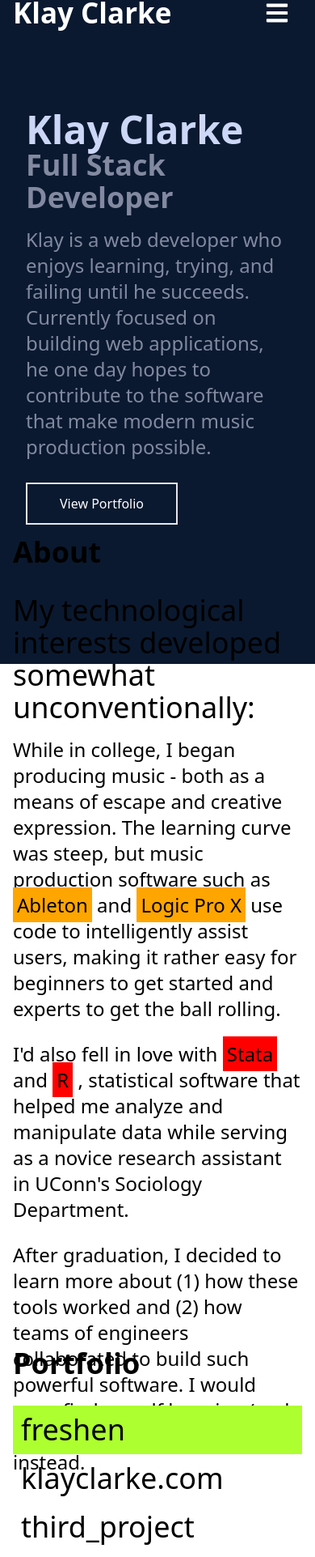
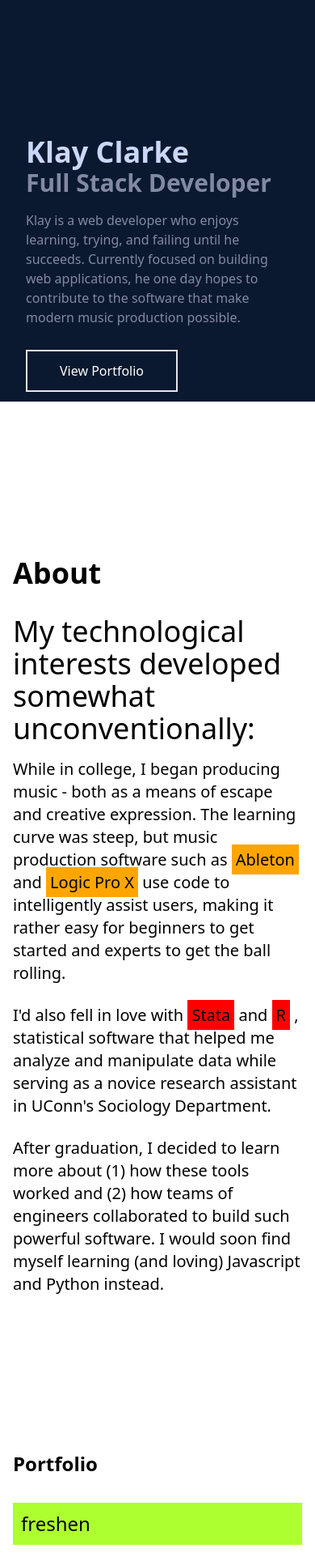
Before and after one commit to KlayClarke/personal_website, a React (Create React App) app: page / in a window 390 px wide. Shown: the part 24-1947 px from the top of the page at 81% size. Built offline with nearby package versions, Linux system fonts and the light colour scheme.

Commit message:
on small screens, decrease font sizes and add padding top to section components (an attempt to prevent content from overlapping on small screens - not sure why that even occurs but I am having trouble remedying it)

```diff
--- a/src/components/About.jsx
+++ b/src/components/About.jsx
@@ -1,6 +1,9 @@
 export default function About() {
   return (
-    <div name="about" className="w-full h-screen bg-white text-black">
+    <div
+      name="about"
+      className="relative w-full md:h-screen pt-48 md:pt-0  bg-white text-black"
+    >
       <div className="flex flex-col justify-center items-center w-full h-full">
         <div className="max-w-[1000px] w-full px-4 grid grid-cols-2 gap-4">
           <div className="pb-8">
@@ -15,7 +18,7 @@ export default function About() {
             </p>
           </div>
           <div>
-            <p className="text-2xl">
+            <p className="text-xl md:text-2xl">
               While in college, I began producing music - both as a means of
               escape and creative expression. The learning curve was steep, but
               music production software such as{" "}
@@ -38,7 +41,7 @@ export default function About() {
               beginners to get started and experts to get the ball rolling.
             </p>
             <br />
-            <p className="text-2xl">
+            <p className="text-xl md:text-2xl">
               I'd also fell in love with{" "}
               <a
                 href="https://www.stata.com/"
@@ -60,7 +63,7 @@ export default function About() {
               Department.
             </p>
             <br />
-            <p className="text-2xl">
+            <p className="text-xl md:text-2xl">
               After graduation, I decided to learn more about (1) how these
               tools worked and (2) how teams of engineers collaborated to build
               such powerful software. I would soon find myself learning (and
--- a/src/components/Home.jsx
+++ b/src/components/Home.jsx
@@ -2,16 +2,19 @@ import { Link } from "react-scroll";
 
 export default function Home() {
   return (
-    <div name="home" className="w-full h-screen bg-[#0a192f]">
+    <div
+      name="home"
+      className="relative w-full md:h-screen pt-48 md:pt-0n bg-[#0a192f]"
+    >
       {/* Container */}
       <div className="max-w-[1000px] mx-auto px-8 flex flex-col justify-center h-full">
-        <h1 className="text-5xl sm:text-7xl font-bold text-[#ccd6f6]">
+        <h1 className="text-4xl md:text-7xl font-bold text-[#ccd6f6]">
           Klay Clarke
         </h1>
-        <h2 className="text-4xl sm:text-7xl font-bold text-[#8289a0]">
+        <h2 className="text-3xl md:text-7xl font-bold text-[#8289a0]">
           Full Stack Developer
         </h2>
-        <p className="text-2xl text-[#8289a0] py-4 max-w-[750px]">
+        <p className="text-1xl text-[#8289a0] py-4 max-w-[750px]">
           Klay is a web developer who enjoys learning, trying, and failing until
           he succeeds. Currently focused on building web applications, he one
           day hopes to contribute to the software that make modern music
--- a/src/components/Portfolio.jsx
+++ b/src/components/Portfolio.jsx
@@ -9,11 +9,13 @@ export default function Portfolio() {
   };
 
   return (
-    <div name="portfolio" className="w-full h-screen">
+    <div name="portfolio" className="relative w-full md:h-screen pt-48 md:pt-0">
       <div className="flex flex-col justify-center items-center w-full h-full">
         <div className="max-w-[1000px] w-full px-4 grid grid-cols-2 gap-4">
           <div className="pb-8">
-            <p className="text-4xl items-end font-bold inline">Portfolio</p>
+            <p className="text-2xl md:text-4xl items-end font-bold inline">
+              Portfolio
+            </p>
           </div>
           <div></div>
         </div>
@@ -21,7 +23,7 @@ export default function Portfolio() {
           <div>
             <p
               id="freshen"
-              className={`project-toggle text-4xl cursor-pointer hover:underline ${
+              className={`project-toggle text-2xl md:text-4xl cursor-pointer hover:underline ${
                 currentProjectActive == "freshen" ? "active" : ""
               }`}
               onClick={handleClick}
@@ -30,7 +32,7 @@ export default function Portfolio() {
             </p>
             <p
               id="second_project"
-              className={`project-toggle text-4xl cursor-pointer hover:underline ${
+              className={`project-toggle text-2xl md:text-4xl cursor-pointer hover:underline ${
                 currentProjectActive == "second_project" ? "active" : ""
               }`}
               onClick={handleClick}
@@ -39,7 +41,7 @@ export default function Portfolio() {
             </p>
             <p
               id="third_project"
-              className={`project-toggle text-4xl cursor-pointer hover:underline ${
+              className={`project-toggle text-2xl md:text-4xl cursor-pointer hover:underline ${
                 currentProjectActive == "third_project" ? "active" : ""
               }`}
               onClick={handleClick}
@@ -48,7 +50,7 @@ export default function Portfolio() {
             </p>
             <p
               id="fourth_project"
-              className={`project-toggle text-4xl cursor-pointer hover:underline ${
+              className={`project-toggle text-2xl md:text-4xl cursor-pointer hover:underline ${
                 currentProjectActive == "fourth_project" ? "active" : ""
               }`}
               onClick={handleClick}
@@ -61,14 +63,16 @@ export default function Portfolio() {
           >
             <img src={freshenImage} alt="" className="h-[250px]" />
             <br />
-            <p className="text-2xl">
+            <p className="text-xl md:text-2xl">
               "freshen" is a Yelp-like assistant that helps users find reputable
               and trustworthy hairstylists across the tri-state area. Users who
               own hair salons and barbershops can also add their own shop to our
               database, making it available to others.
             </p>
             <br />
-            <p className="text-2xl">Created using MongoDB, Express, Heroku</p>
+            <p className="text-xl md:text-2xl">
+              Created using MongoDB, Express, Heroku
+            </p>
             <br />
             <div className="flex">
               <a
@@ -96,13 +100,13 @@ export default function Portfolio() {
           >
             <img src={personalWebsiteImage} alt="" className="h-[250px]" />
             <br />
-            <p className="text-2xl">
+            <p className="text-xl md:text-2xl">
               "klayclarke.com" is meant to be both a portfolio and personal
               website. This site allowed me to gain comfortability using a CSS
               framework, while also strengthening my ability to work with React.
             </p>
             <br />
-            <p className="text-2xl">
+            <p className="text-xl md:text-2xl">
               Created using React, Tailwind CSS, Vercel
             </p>
             <br />
@@ -121,14 +125,14 @@ export default function Portfolio() {
               currentProjectActive != "third_project" ? "hidden" : "active"
             }
           >
-            <p className="text-2xl">third_project coming soon</p>
+            <p className="text-xl md:text-2xl">third_project coming soon</p>
           </div>
           <div
             className={
               currentProjectActive != "fourth_project" ? "hidden" : "active"
             }
           >
-            <p className="text-2xl">fourth_project coming soon</p>
+            <p className="text-xl md:text-2xl">fourth_project coming soon</p>
           </div>
         </div>
       </div>
```
